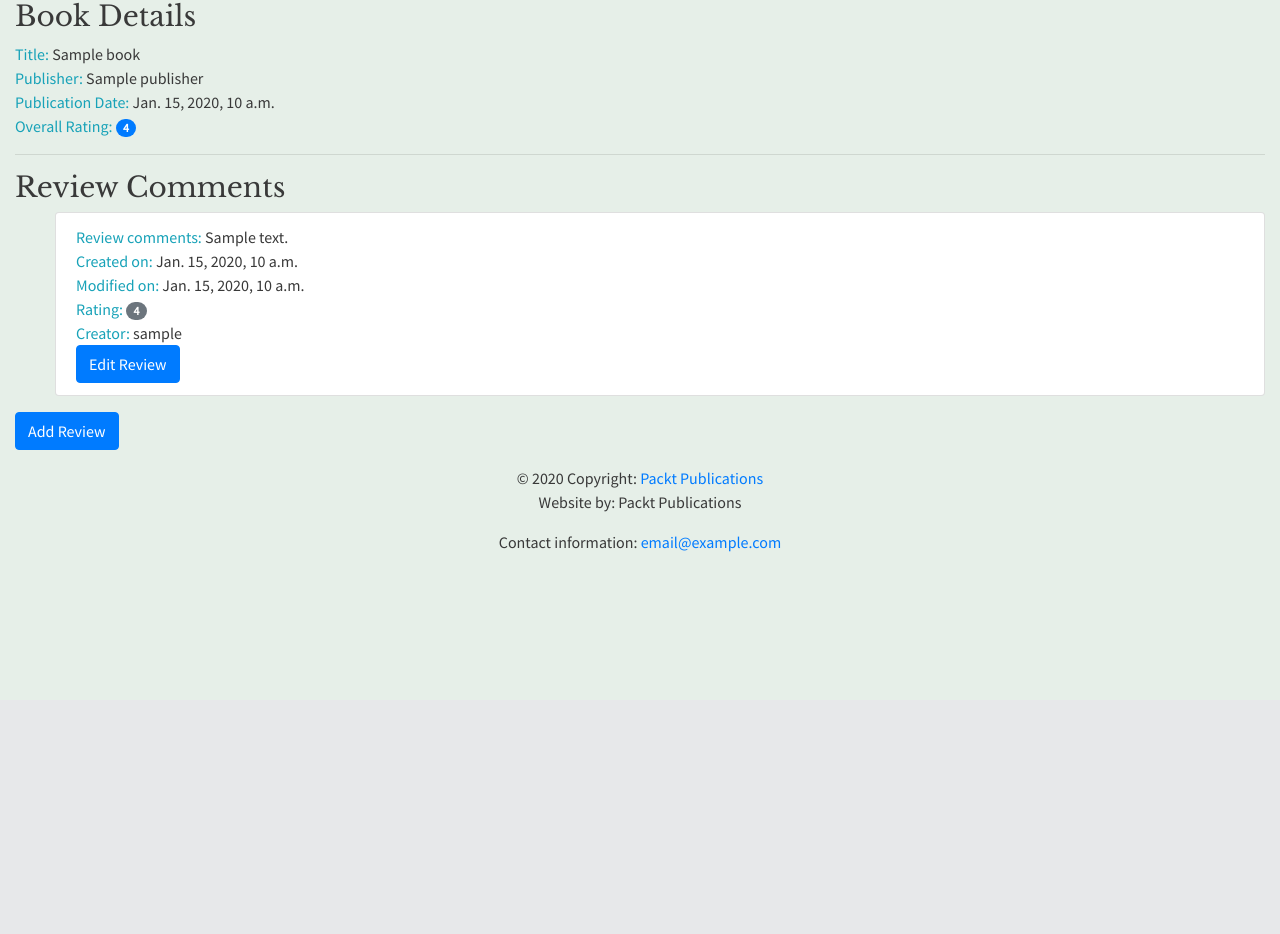
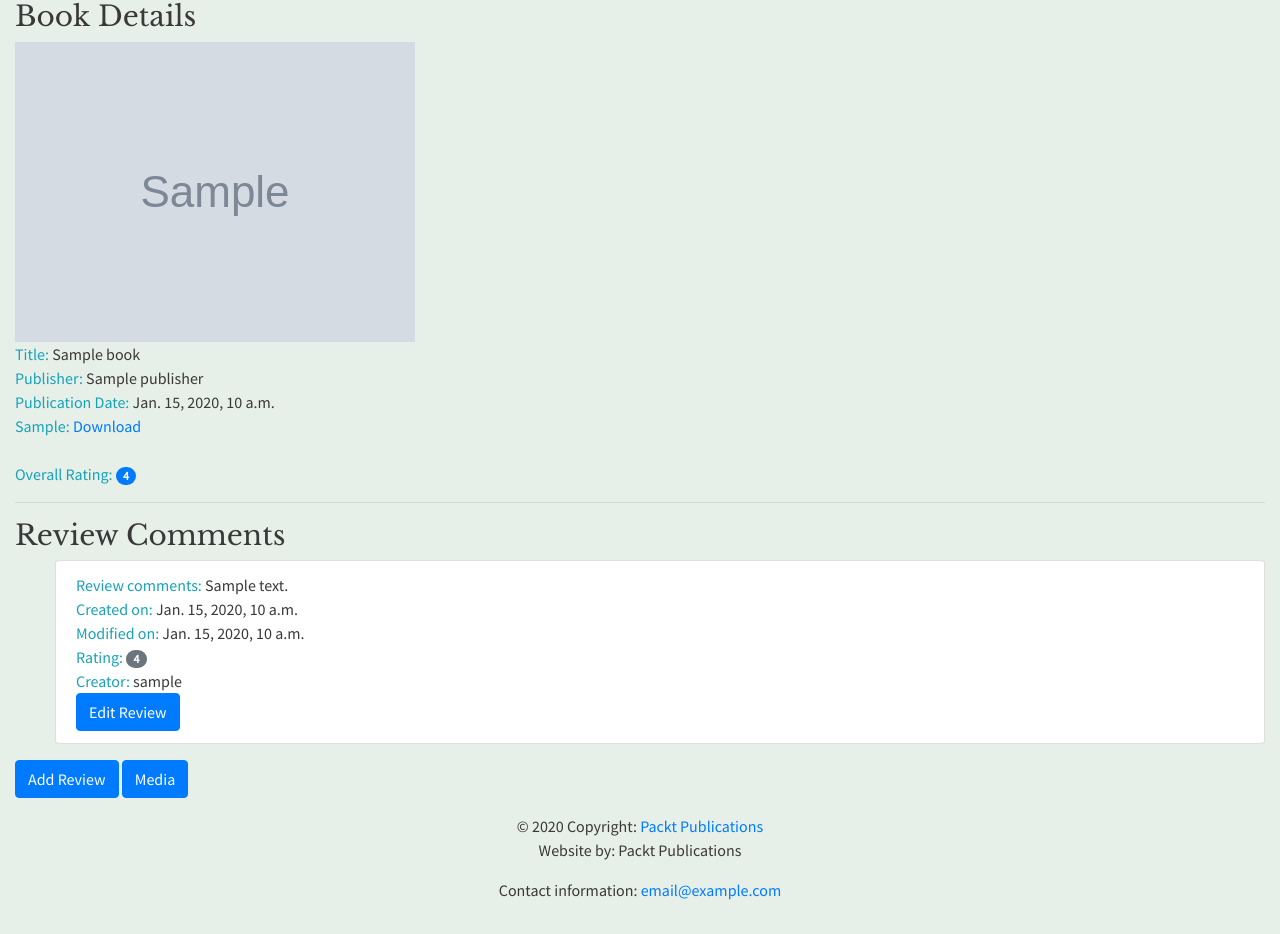
Before and after one commit to oeawFebe/bookr, a Django app: template bookr/reviews/templates/reviews/book_detail.html in a window 1280 px wide. Shown: the part 100-1034 px from the top of the page. Before the commit the page ends 652 px from the top, so only its background shows below. Run offline with Django 3.2, Linux system fonts and the light colour scheme; the template is opened without the code that fills it: most values are stand-ins (such as "Sample title", 1, 10 or a date in 2020); grey boxes marked "Sample" are stand-in pictures; some libraries are stand-ins or nearby versions.

Commit message:
activity8.02

```diff
--- a/bookr/bookr/settings.py
+++ b/bookr/bookr/settings.py
@@ -121,4 +121,4 @@ STATIC_URL = '/static/'
 STATICFILES_DIRS = [os.path.join(BASE_DIR,'static'),]
 
 MEDIA_URL='/media/'
-MEDIA_ROOT=[os.path.join(BASE_DIR,'media'),]
+MEDIA_ROOT=os.path.join(BASE_DIR,'media')
--- a/bookr/reviews/templates/reviews/book_detail.html
+++ b/bookr/reviews/templates/reviews/book_detail.html
@@ -2,12 +2,23 @@
 {% block content %}
 
 <h3>Book Details</h3>
+
+{% if book.cover %}
+<img src="{{ book.cover.url }}">
+<br>
+{% endif %}
 <span class="text-info">Title: </span><span>{{book.title}}</span>
 <br>
 <span class="text-info">Publisher: </span><span>{{book.publisher}}</span>
 <br>
 <span class="text-info">Publication Date: </span><span>{{book.publication_date}}</span>
 <br>
+{% if book.sample %}
+<span class="text-info">Sample: </span><a href="{{ book.sample.url }}">Download</a>
+<br>
+{% endif %}
+<br>
+
 {% if not reviews %}
   <hr>
   <h3>Be the first one to write a review.</h3>
@@ -31,6 +42,7 @@
 {% endif %}
 
 <a href="{% url 'review_create' book.pk %}" class='btn btn-primary'>Add Review</a>
+<a class="btn btn-primary" href="{% url 'book_media' book.pk %}">Media</a>
 
 
 {% endblock %}
--- a/bookr/reviews/templates/reviews/instance-form.html
+++ b/bookr/reviews/templates/reviews/instance-form.html
@@ -11,7 +11,7 @@
         <p>For {{related_model_type}} <em>{{related_instance}}</em></p>
         {% endif %}
     </h2>
-<form method="POST" {% if is_upload %}enctype="multipart/form-data"{% endif %}>{% csrf_token %}
+<form method="post" {% if is_file_upload %}enctype="multipart/form-data"{% endif %}>{% csrf_token %}
     {{form.as_p}}
     <button class="btn btn-primary" type="submit">
         {% if instance == None %}Create{% else %}Save{% endif %}
--- a/bookr/reviews/views.py
+++ b/bookr/reviews/views.py
@@ -135,7 +135,6 @@ def book_media(request,pk):
         if form.is_valid():
             book=form.save(commit=False)
             cover=form.cleaned_data.get('cover')
-            print(cover)
             if cover:
                 image=Image.open(cover)
                 image.thumbnail((300,300))
```
Also changed, not shown: bookr/db.sqlite3, bookr/media/book_covers/machine-learning-for-algorithmic-trading.png (added), bookr/media/book_covers/paper.jpg (added), 1 other file.
